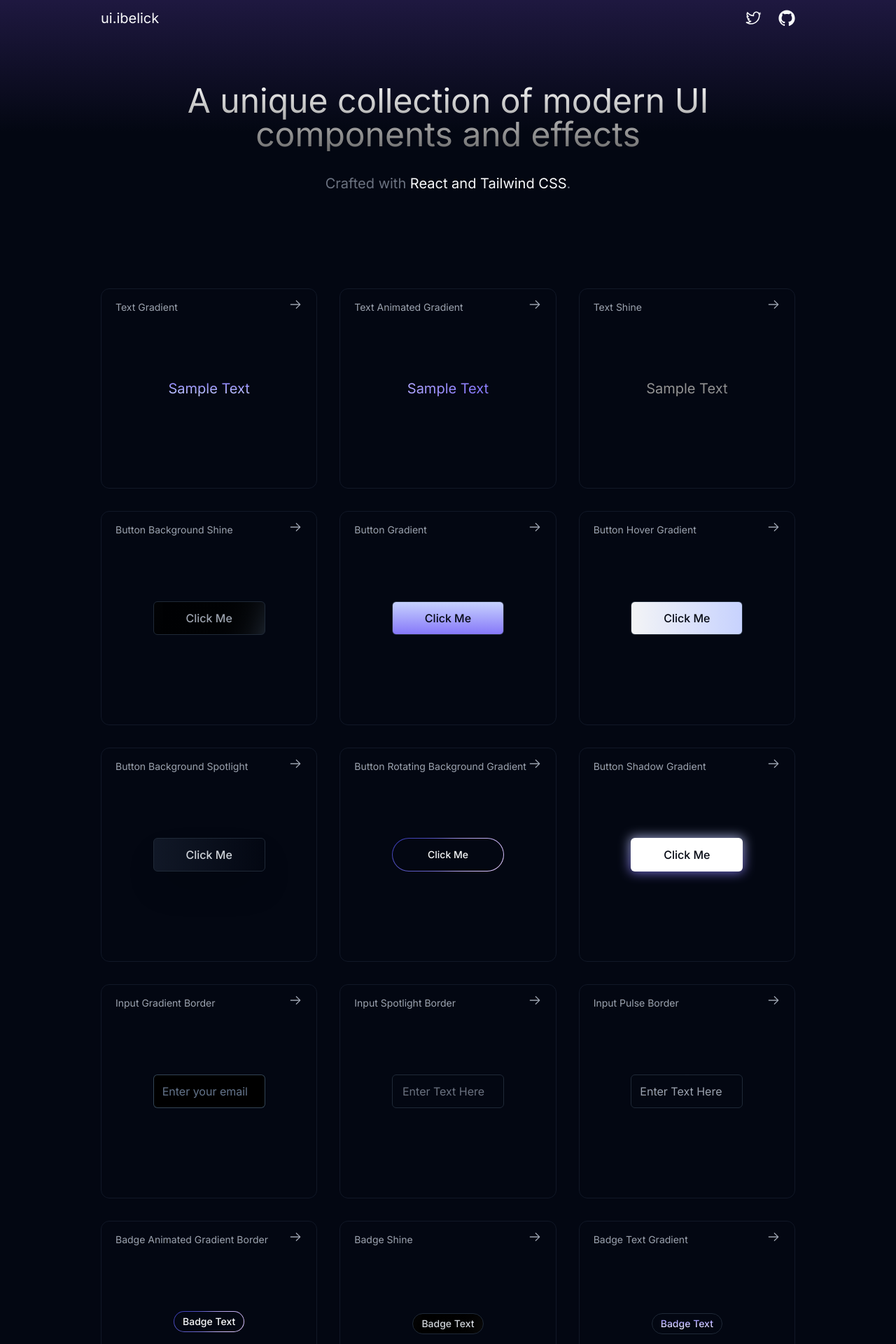
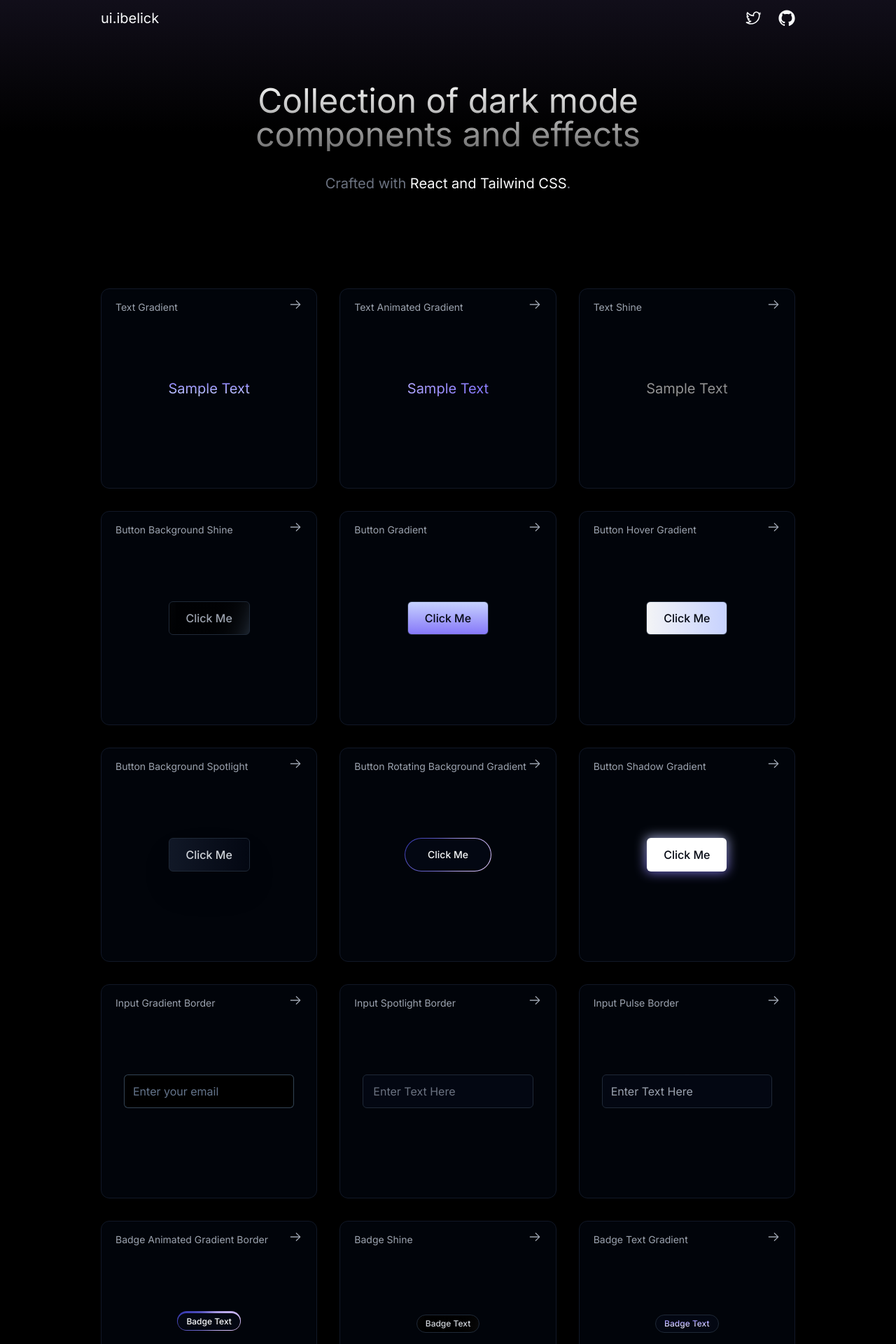
Before and after one commit to ibelick/ui-snippets, a Next.js app: page / in a window 1280 px wide. Shown: the part 20-1940 px from the top of the page at 70% size. Built offline with nearby package versions, Linux system fonts and the light colour scheme.

Commit message:
feat: quick ui/wording update

```diff
--- a/app/header.tsx
+++ b/app/header.tsx
@@ -10,7 +10,7 @@ export const Header = () => {
   return (
     <>
       {isRoot ? (
-        <div className='absolute left-0 right-0 top-0 -z-10 h-52 bg-gradient-to-b from-violet-500/20 from-10% to-gray-950' />
+        <div className='absolute left-0 right-0 top-0 -z-10 h-52 bg-gradient-to-b from-violet-400/10 from-10% to-black' />
       ) : null}
 
       <header className='container mx-auto flex max-w-5xl items-center justify-between px-4 py-8'>
--- a/app/layout.tsx
+++ b/app/layout.tsx
@@ -1,17 +1,15 @@
-import { GitHubLogoIcon, TwitterLogoIcon } from '@radix-ui/react-icons';
 import './globals.css';
 import './prism.css';
 import { Inter } from 'next/font/google';
-import Link from 'next/link';
 import Script from 'next/script';
-import { useRouter } from 'next/navigation';
 import { Header } from './header';
 
 const inter = Inter({ subsets: ['latin'] });
 
 export const metadata = {
-  title: 'ui.ibelick - components collections',
-  description: 'A unique collection of modern UI components and effects.',
+  title: 'ui.ibelick - Collection of dark mode-first components and effects.',
+  description:
+    'Collection of dark mode-first components and effects. Crafted with React and Tailwind CSS.',
 };
 
 export default function RootLayout({
@@ -31,7 +29,7 @@ export default function RootLayout({
         />
       ) : null}
       <body
-        className={`${inter.className} bg-gray-950`}
+        className={`${inter.className} bg-black`}
         suppressHydrationWarning={true}
       >
         <div className='relative min-h-screen'>
--- a/app/page.tsx
+++ b/app/page.tsx
@@ -14,7 +14,7 @@ const CardComponent: React.FC<CardComponentProps> = ({
   name,
 }) => {
   return (
-    <div className='relative flex items-center justify-center rounded-xl border border-gray-900 bg-gray-950 px-8 py-32'>
+    <div className='relative flex items-center justify-center rounded-xl border border-gray-900 bg-gray-950/60 px-8 py-32'>
       <Link
         href={`/${slug}`}
         className='absolute left-5 top-4 text-sm text-gray-400'
@@ -26,10 +26,7 @@ const CardComponent: React.FC<CardComponentProps> = ({
           <ArrowRightIcon className='h-5 w-5 text-gray-400' />
         </Link>
       </div>
-      {/* set the components to 160px */}
-      <div className='z-0 [&>button]:w-40 [&>div]:w-40 [&>input]:w-40'>
-        {children}
-      </div>
+      <div className='z-0'>{children}</div>
     </div>
   );
 };
@@ -41,7 +38,7 @@ export default function Home() {
         <div className='relative z-0 mx-auto max-w-3xl pb-24 pt-12 text-center'>
           <div>
             <h1 className='mb-8 bg-gradient-to-t from-[#6d6d6d] to-[#f4f4f4] bg-clip-text text-4xl text-transparent md:text-5xl'>
-              A unique collection of modern UI components and effects
+              Collection of dark mode components and effects
             </h1>
             <p className='text-xl text-gray-500'>
               Crafted with{' '}
--- a/components/app/CodeBlock.tsx
+++ b/components/app/CodeBlock.tsx
@@ -10,7 +10,7 @@ type CodeBlockProps = {
 
 const CodeBlock: React.FC<CodeBlockProps> = ({ code, lang, fileName }) => {
   return (
-    <div className='relative rounded-md border border-gray-900 p-4'>
+    <div className='relative rounded-md border border-gray-900 bg-black p-4'>
       {fileName ? (
         <div className='absolute left-4 top-4'>
           <span className='text-sm text-gray-400'>{fileName}</span>
--- a/components/app/ComponentPlayground.tsx
+++ b/components/app/ComponentPlayground.tsx
@@ -1,7 +1,7 @@
 import { cva, type VariantProps } from 'class-variance-authority';
 
 const componentPlaygroundCva = cva(
-  'min-h-[200px] overflow-hidden relative rounded-md bg-gray-950 border border-gray-900 p-8',
+  'min-h-[200px] overflow-hidden relative rounded-md bg-black border border-gray-900 p-8',
   {
     variants: {
       isCentered: {
--- a/components/app/CopyCode.tsx
+++ b/components/app/CopyCode.tsx
@@ -20,7 +20,7 @@ const CopyCode: React.FC<CopyCode> = ({ code }) => {
 
   return (
     <div
-      className='cursor-pointer rounded-md border border-gray-900 bg-gray-900 p-2 transition hover:bg-gray-800'
+      className='cursor-pointer rounded-md border border-gray-900 bg-transparent p-2 transition hover:bg-gray-900'
       onClick={onCopy}
     >
       {hasCheckIcon ? (
--- a/components/lab/badge/BadgeAnimatedGradientBorder.tsx
+++ b/components/lab/badge/BadgeAnimatedGradientBorder.tsx
@@ -2,7 +2,7 @@ const BadgeAnimatedGradientBorder = () => {
   return (
     <span className='relative inline-block overflow-hidden rounded-full p-[1px]'>
       <span className='absolute inset-[-1000%] animate-[spin_2s_linear_infinite] bg-[conic-gradient(from_90deg_at_50%_50%,#E2CBFF_0%,#393BB2_50%,#E2CBFF_100%)]' />
-      <div className='inline-flex h-full w-full cursor-pointer items-center justify-center rounded-full bg-gray-950 px-3 py-1 text-sm font-medium text-gray-50 backdrop-blur-3xl'>
+      <div className='inline-flex h-full w-full cursor-pointer items-center justify-center rounded-full bg-gray-950 px-3 py-1 text-xs font-medium text-gray-50 backdrop-blur-3xl'>
         Badge Text
       </div>
     </span>
--- a/components/lab/badge/BadgeShine.tsx
+++ b/components/lab/badge/BadgeShine.tsx
@@ -1,6 +1,6 @@
 const BadgeShine = () => {
   return (
-    <span className='inline-flex h-full animate-background-shine cursor-pointer items-center justify-center rounded-full border border-gray-800 bg-[linear-gradient(110deg,#000,45%,#4D4B4B,55%,#000)] bg-[length:250%_100%] px-3 py-1 text-sm font-medium text-gray-300'>
+    <span className='inline-flex h-full animate-background-shine cursor-pointer items-center justify-center rounded-full border border-gray-800 bg-[linear-gradient(110deg,#000,45%,#4D4B4B,55%,#000)] bg-[length:250%_100%] px-3 py-1 text-xs font-medium text-gray-300'>
       Badge Text
     </span>
   );
--- a/components/lab/badge/BadgeTextGradient.tsx
+++ b/components/lab/badge/BadgeTextGradient.tsx
@@ -1,6 +1,6 @@
 const BadgeTextGradient = () => {
   return (
-    <span className='inline-flex cursor-pointer items-center justify-center rounded-full border border-gray-800 bg-gray-950 px-3 py-1 text-sm font-medium text-gray-300 backdrop-blur-3xl'>
+    <span className='inline-flex cursor-pointer items-center justify-center rounded-full border border-gray-800 bg-gray-950 px-3 py-1 text-xs font-medium text-gray-300 backdrop-blur-3xl'>
       <span className='bg-gradient-to-t from-[#fff] to-[#8678f9] bg-clip-text text-transparent'>
         Badge Text
       </span>
--- a/components/lab/button/ButtonRotatingBackgroundGradient.tsx
+++ b/components/lab/button/ButtonRotatingBackgroundGradient.tsx
@@ -2,7 +2,7 @@ const ButtonRotatingBackgroundGradient = () => {
   return (
     <button className='relative inline-flex h-12 overflow-hidden rounded-full p-[1px] focus:outline-none focus:ring-2 focus:ring-gray-400 focus:ring-offset-2 focus:ring-offset-gray-50'>
       <span className='absolute inset-[-1000%] animate-[spin_2s_linear_infinite] bg-[conic-gradient(from_90deg_at_50%_50%,#E2CBFF_0%,#393BB2_50%,#E2CBFF_100%)]' />
-      <span className='inline-flex h-full w-full cursor-pointer items-center justify-center rounded-full bg-gray-950 px-3 py-1 text-sm font-medium text-gray-50 backdrop-blur-3xl'>
+      <span className='inline-flex h-full w-full cursor-pointer items-center justify-center rounded-full bg-gray-950 px-8 py-1 text-sm font-medium text-gray-50 backdrop-blur-3xl'>
         Click Me
       </span>
     </button>
```
Also changed, not shown: 1 other file (tests, documents, lock files or other folders).
